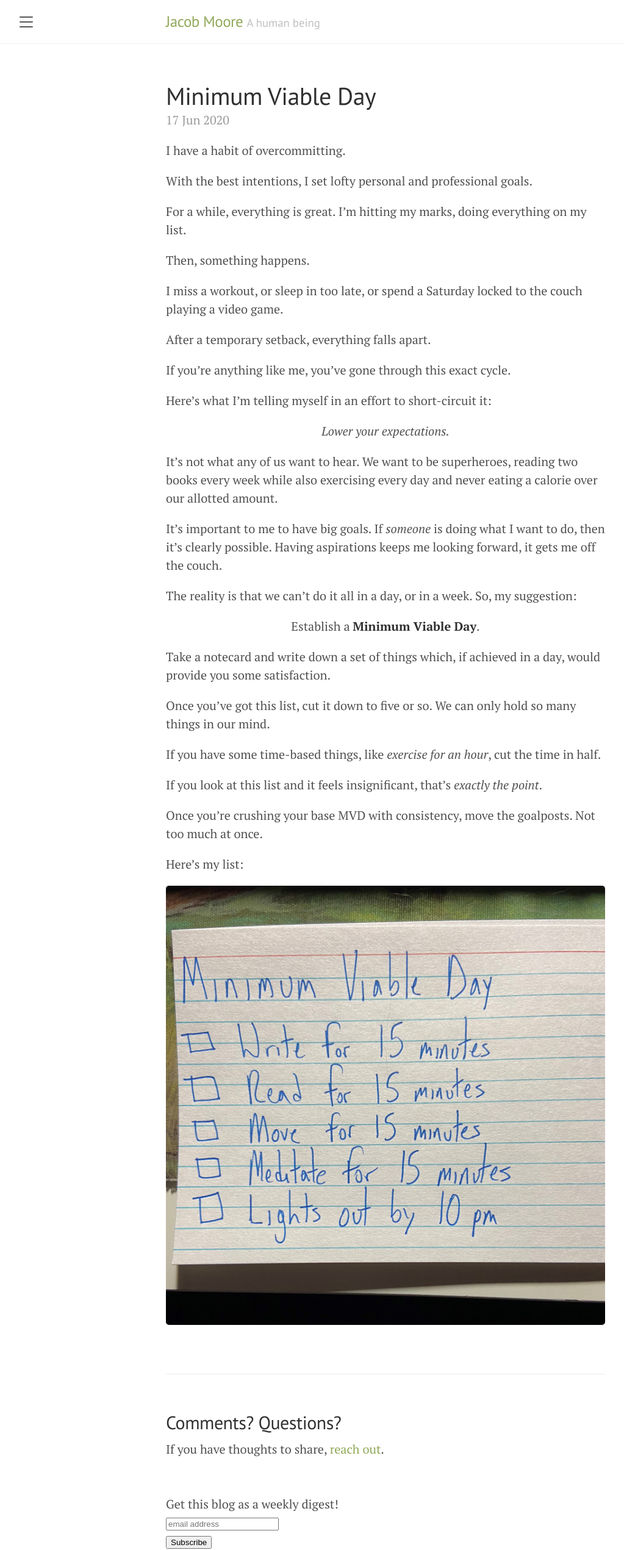
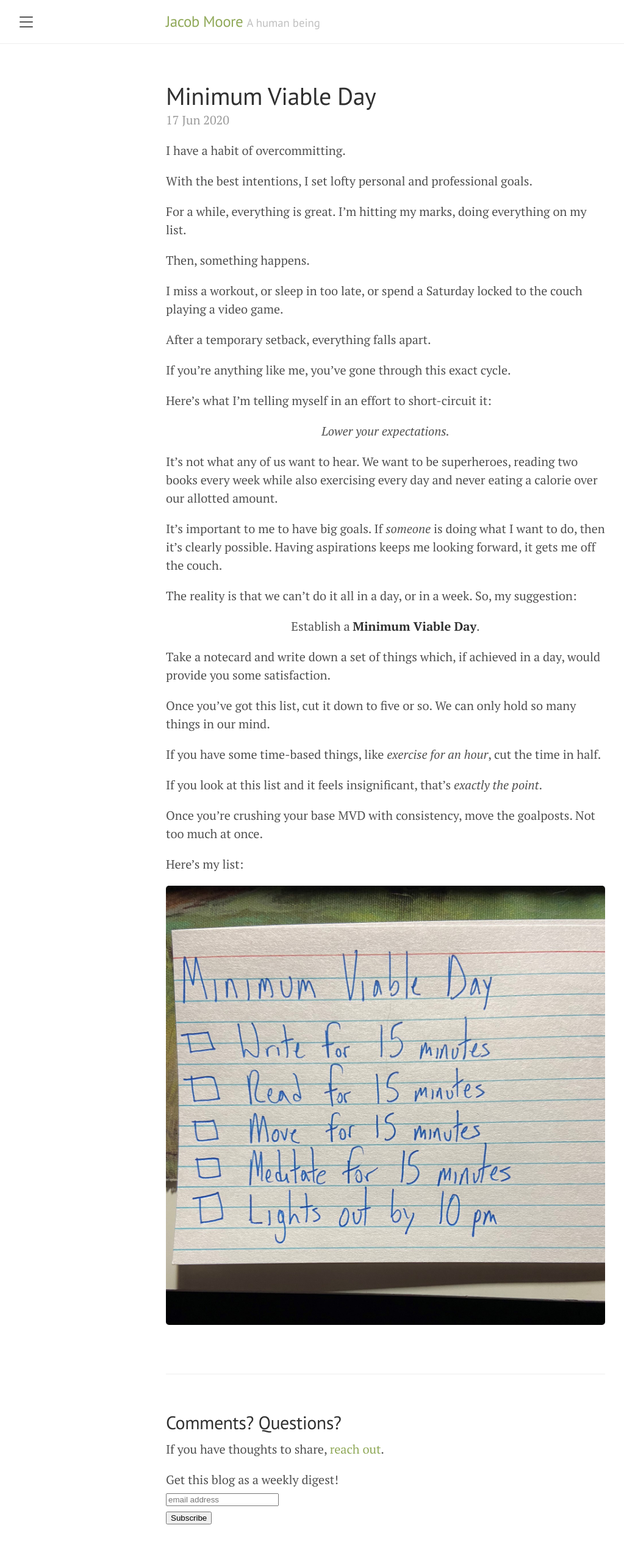
Before and after one commit to jmmoore/jmmoore.github.io, a Jekyll site: the page built from _posts/2020-06-17-Minimum-Viable-Day.md, in a window 1280 px wide. Shown: the whole page at 61% size, without its empty margins (8-1031 px from the left). Built offline with Jekyll 4.4.1, drawn with Linux system fonts in a browser that asks for light colours.

Commit message:
more changes to post

```diff
--- a/_layouts/post.html
+++ b/_layouts/post.html
@@ -11,10 +11,8 @@ layout: default
 <div class="related">
   <h2>Comments? Questions?</h2>
   <p>If you have thoughts to share, <a href=/about>reach out</a>.</p>
-</div>
 
 <!-- Begin Mailchimp Signup Form -->
-<div id="related">
 <form action="https://moorejm.us10.list-manage.com/subscribe/post?u=39be0a81b6c86befde6d2012c&amp;id=cd100f65e2" method="post" id="mc-embedded-subscribe-form" name="mc-embedded-subscribe-form" class="validate" target="_blank" novalidate>
     <div id="mc_embed_signup_scroll">
 	<label for="mce-EMAIL">Get this blog as a weekly digest!</label></br>
```
